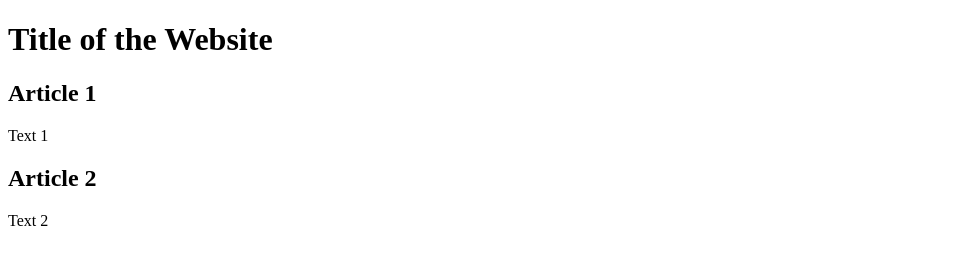
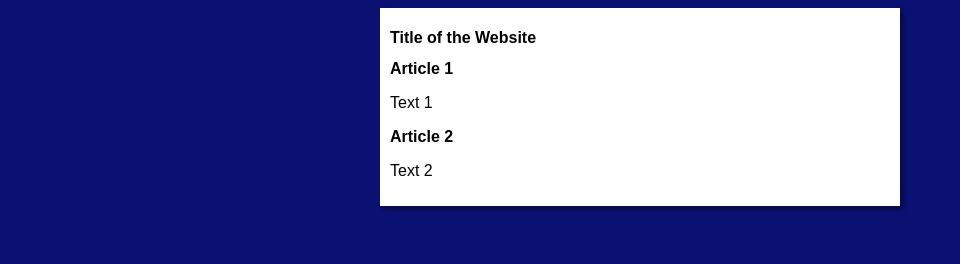
Before and after one commit to lucasdvsantos/Website-project, a plain HTML site: page index.html in a window 1280 px wide. Shown: the whole page, without its empty margins (0-960 px from the left). Drawn offline with Linux system fonts and the light colour scheme.

Commit message:
Update index.html

```diff
--- a/index.html
+++ b/index.html
@@ -4,6 +4,7 @@
 	<meta charset="utf-8">
 	<meta name="viewport" content="width=device-width, initial-scale=1.0">
 	<title>Curso em Video</title>
+	<link rel="stylesheet" type="text/css" href="styles/style.css">
 </head>
 <body>
 	<main>
```
